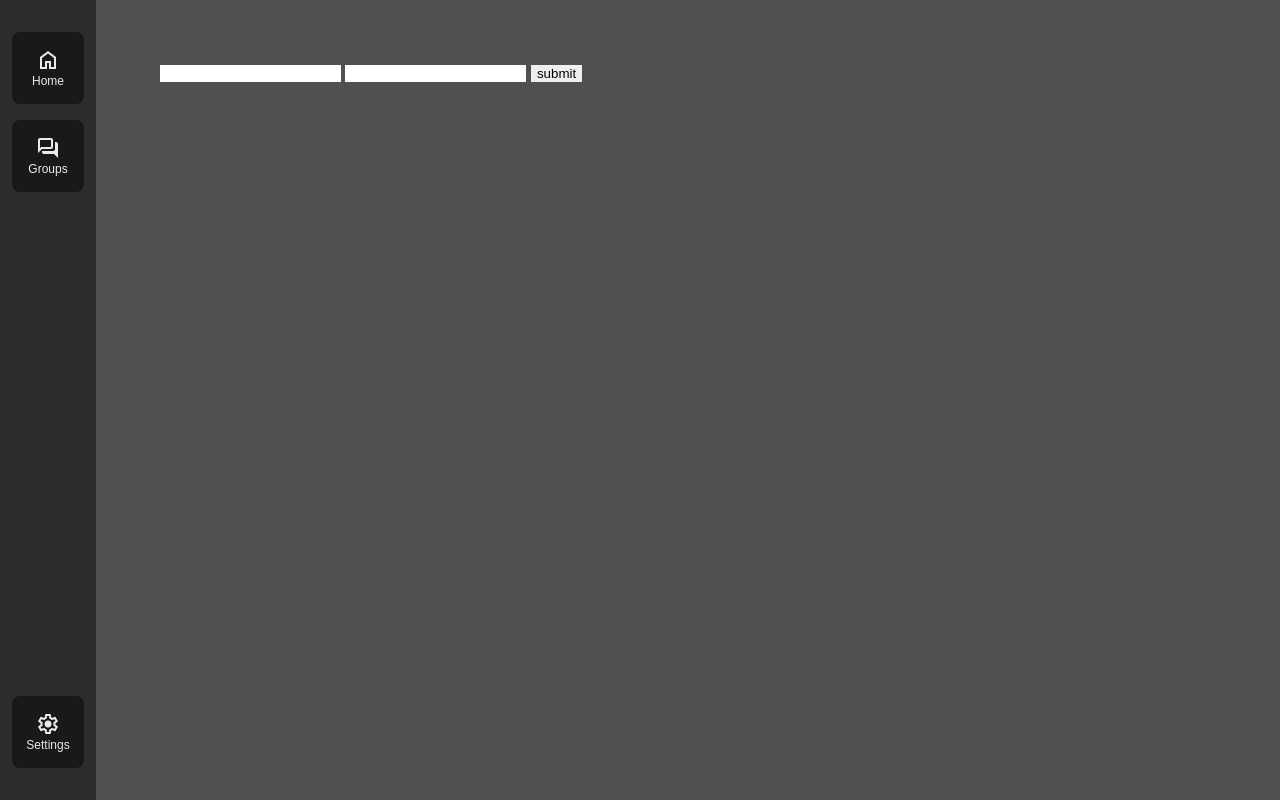
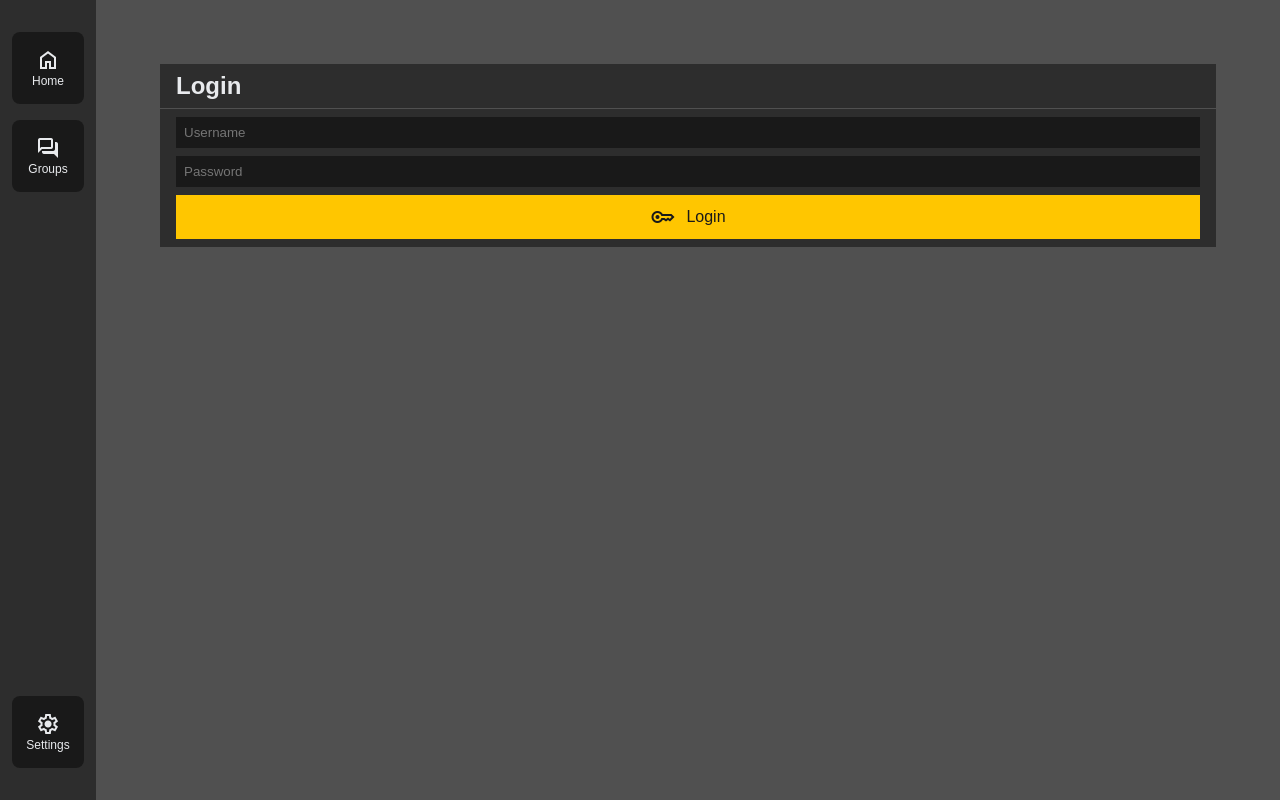
Before and after one commit to joanferrecid098/questapp, a SvelteKit app in the folder frontend/: page /login in a window 1280 px wide. Built offline with nearby package versions, Linux system fonts and the light colour scheme.

Commit message:
feat(frontend): finish login page design & logout

```diff
--- a/frontend/src/routes/login/+page.svelte
+++ b/frontend/src/routes/login/+page.svelte
@@ -1,8 +1,129 @@
 <script lang="ts">
 </script>
 
-<form action="?/login" method="post">
-    <input type="text" name="username" />
-    <input type="text" name="password" />
-    <input type="submit" value="submit" />
-</form>
+<section>
+    <div class="login">
+        <div class="container header">
+            <h2>Login</h2>
+        </div>
+        <form class="container" action="?/login" method="post">
+            <div class="input">
+                <input
+                    type="text"
+                    name="username"
+                    placeholder="Username"
+                    required={true}
+                />
+            </div>
+            <div class="input">
+                <input
+                    type="password"
+                    name="password"
+                    placeholder="Password"
+                    required={true}
+                />
+            </div>
+            <button class="btn submit">
+                <i class="material-symbols-outlined">key</i>
+                <p>Login</p>
+            </button>
+        </form>
+    </div>
+</section>
+
+<style>
+    /* Sections */
+    section {
+        display: flex;
+        flex-direction: column;
+        flex-wrap: nowrap;
+        align-items: start;
+        align-content: stretch;
+        justify-content: start;
+        gap: 1.5rem;
+        width: 100%;
+        height: 100%;
+    }
+
+    .header {
+        display: flex;
+        flex-direction: column;
+        align-items: start;
+        align-content: stretch;
+        justify-content: start;
+        gap: 2rem;
+    }
+
+    .login {
+        display: flex;
+        flex-direction: column;
+        align-items: start;
+        align-content: stretch;
+        justify-content: start;
+        gap: 0.0625rem;
+        width: 100%;
+    }
+
+    .container {
+        background-color: var(--color-bg-2);
+
+        height: auto;
+        width: 100%;
+        padding: 0.5rem 1rem 0.5rem 1rem;
+        box-sizing: border-box;
+
+        display: flex;
+        flex-direction: column;
+        align-items: start;
+        align-content: stretch;
+        justify-content: start;
+        gap: 0.5rem;
+    }
+
+    .input {
+        display: flex;
+        width: 100%;
+        flex-direction: row;
+        align-items: center;
+        align-content: stretch;
+        justify-content: start;
+        gap: 1rem;
+    }
+
+    input {
+        box-sizing: border-box;
+        padding: 0.5rem;
+        background-color: var(--color-primary-black);
+        color: var(--color-text-white);
+        width: 100%;
+    }
+
+    .btn {
+        cursor: pointer;
+        width: 100%;
+        padding: 0.625rem 1rem;
+        box-sizing: border-box;
+
+        display: flex;
+        flex-direction: row;
+        align-items: center;
+        align-content: stretch;
+        justify-content: center;
+        gap: 0.75rem;
+    }
+
+    /* Elements */
+    .btn {
+        font-size: 1rem;
+    }
+
+    .submit {
+        background-color: var(--color-accent-yellow);
+        color: var(--color-primary-black);
+    }
+
+    i {
+        width: auto;
+        font-size: 1.5rem;
+    }
+</style>
--- a/frontend/src/routes/settings/+page.svelte
+++ b/frontend/src/routes/settings/+page.svelte
@@ -105,10 +105,12 @@
                         <img src="https://picsum.photos/256/256" alt="" />
                     </div>
                 </div>
-                <button class="btn logoff" on:click={() => alert(1)}>
-                    <i class="material-symbols-outlined">logout</i>
-                    <p>Log Off</p>
-                </button>
+                <form action="?/logout" method="post">
+                    <button class="btn logoff" type="submit">
+                        <i class="material-symbols-outlined">logout</i>
+                        <p>Log Off</p>
+                    </button>
+                </form>
             </div>
         </div>
     {:else}
@@ -286,6 +288,12 @@
         width: 100%;
     }
 
+    form {
+        padding: 0;
+        margin: 0;
+        width: 100%;
+    }
+
     /* Elements */
     h2 {
         flex: 1;
```
Also changed, not shown: frontend/src/routes/settings/+page.server.ts (+13 -0 lines).
